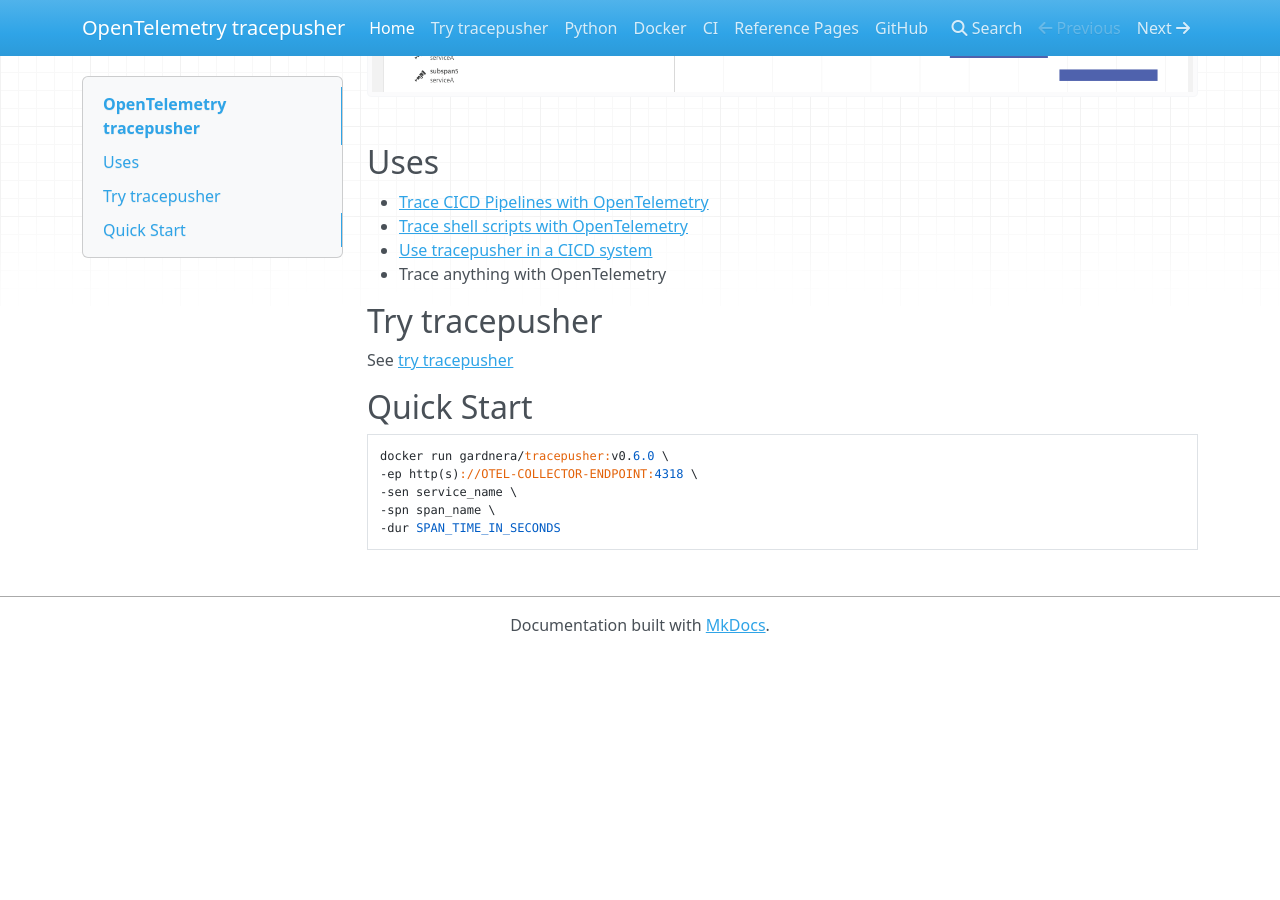
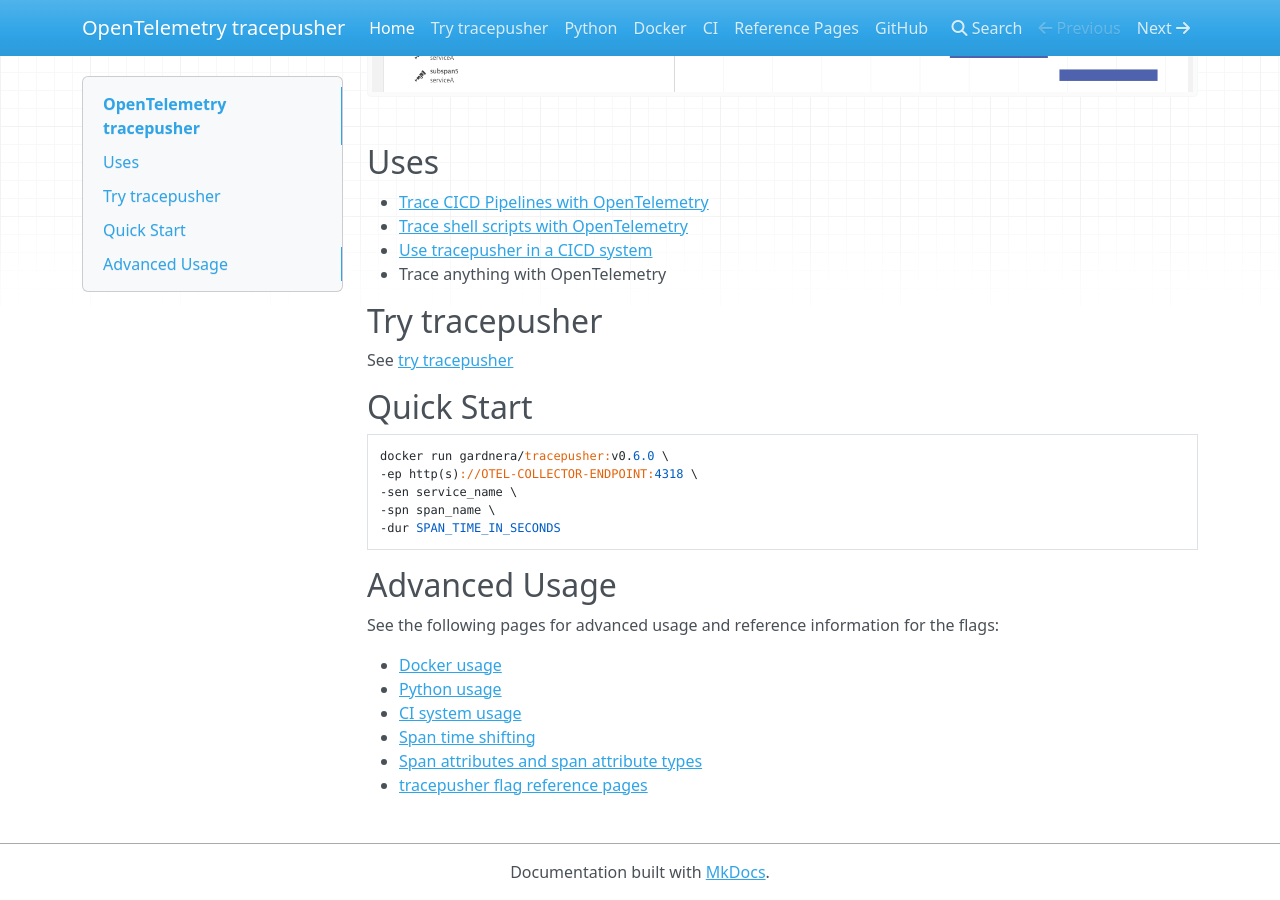
Before and after one commit to agardnerIT/tracepusher, an MkDocs documentation site: the page built from docs/index.md, in a window 1280 px wide and 900 px high, scrolled down 796 px. Built offline with MkDocs 1.6.1, drawn with Linux system fonts in a browser that asks for light colours; nearby versions of some CDN libraries; before the commit the page ends 1449 px from its top, so only the background shows below that.

````diff
--- a/docs/index.md
+++ b/docs/index.md
@@ -25,3 +25,14 @@ docker run gardnera/tracepusher:v0.6.0 \
 -spn span_name \
 -dur SPAN_TIME_IN_SECONDS
 ```
+
+## Advanced Usage
+
+See the following pages for advanced usage and reference information for the flags:
+
+- [Docker usage](usage/docker.md)
+- [Python usage](usage/python.md)
+- [CI system usage](usage/ci.md)
+- [Span time shifting](reference/time-shifting.md)
+- [Span attributes and span attribute types](reference/span-attribute-types.md)
+- [tracepusher flag reference pages](reference/index.md)
````
Also changed, not shown: docs/reference/time-shifting.md (added, +6 -0 lines).
